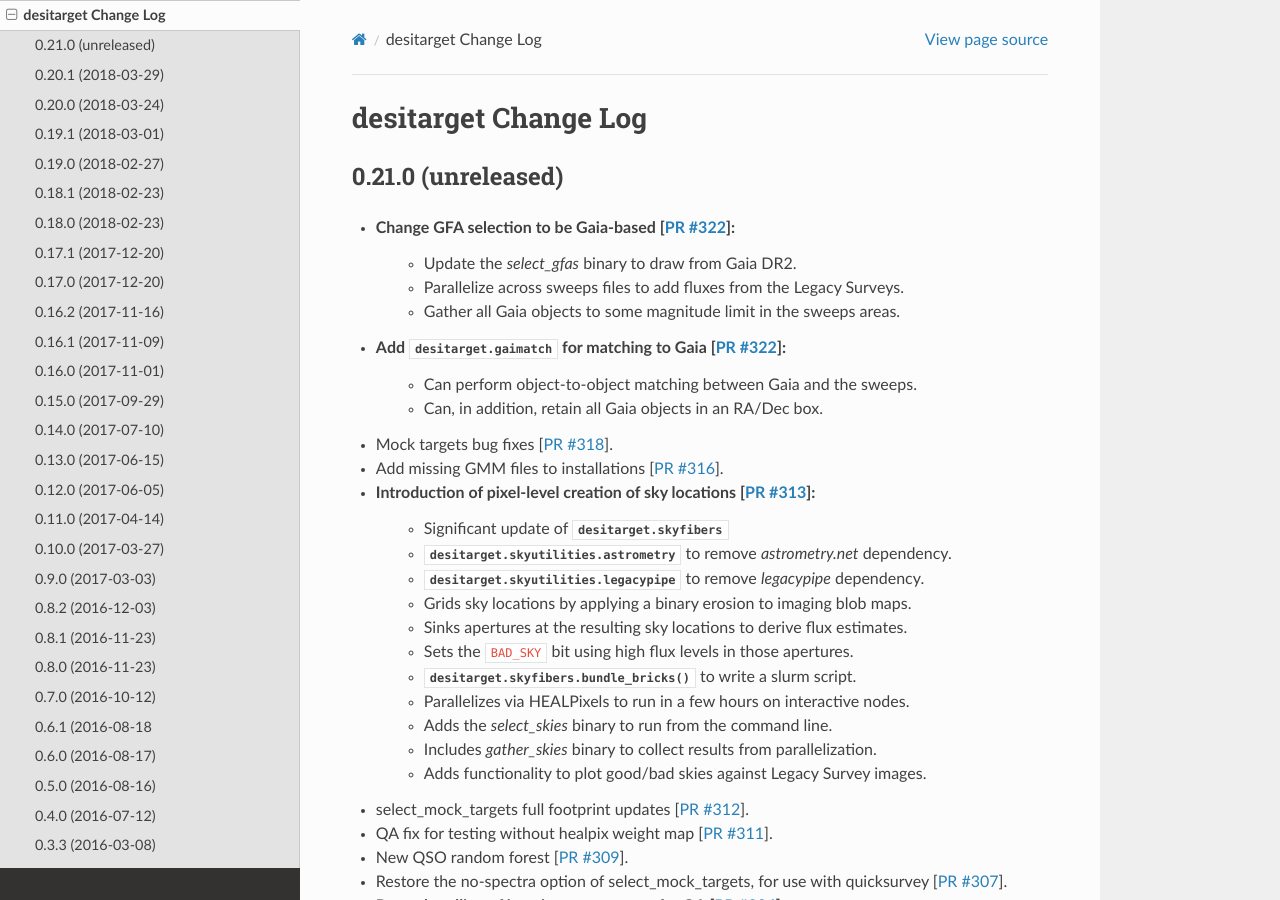
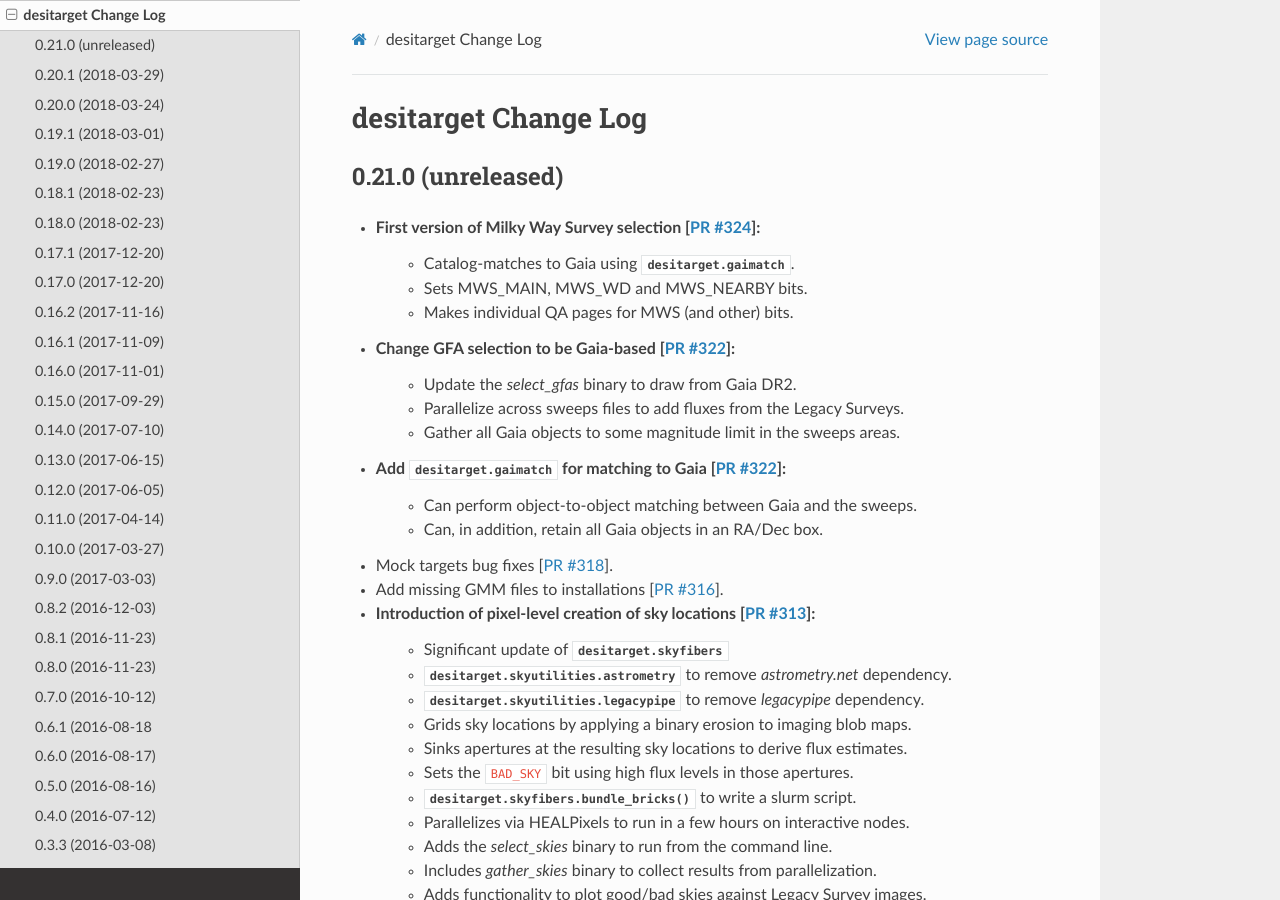
Before and after one commit to desihub/desitarget, a Sphinx documentation site: the page built from doc/changes.rst, in a window 1280 px wide and 900 px high. Built offline with Sphinx 7.4.7 and the Read the Docs theme 2.0.0, drawn with Linux system fonts in a browser that asks for light colours.

Commit message:
updating changes docs [ci skip]

```diff
--- a/doc/changes.rst
+++ b/doc/changes.rst
@@ -5,6 +5,10 @@
 0.21.0 (unreleased)
 -------------------
 
+* First version of Milky Way Survey selection [`PR #324`_]:
+   * Catalog-matches to Gaia using :mod:`desitarget.gaimatch`.
+   * Sets MWS_MAIN, MWS_WD and MWS_NEARBY bits.
+   * Makes individual QA pages for MWS (and other) bits.
 * Change GFA selection to be Gaia-based [`PR #322`_]:
    * Update the `select_gfas` binary to draw from Gaia DR2.
    * Parallelize across sweeps files to add fluxes from the Legacy Surveys.
@@ -52,6 +56,8 @@
 .. _`PR #316`: https://github.com/desihub/desitarget/pull/316
 .. _`PR #318`: https://github.com/desihub/desitarget/pull/318
 .. _`PR #322`: https://github.com/desihub/desitarget/pull/322
+.. _`PR #324`: https://github.com/desihub/desitarget/pull/324
+
 
 0.20.1 (2018-03-29)
 -------------------
```
